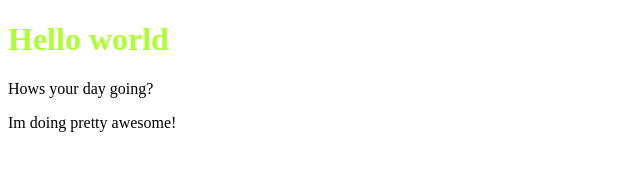
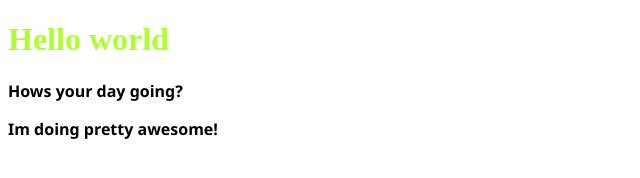
Before and after one commit to dequan300/grandintro, a plain HTML site: page index.html in a window 1280 px wide. Shown: the whole page, without its empty margins (0-640 px from the left). Drawn offline with Linux system fonts and the light colour scheme.

Commit message:
improved paragrah style

```diff
--- a/style.css
+++ b/style.css
@@ -1,3 +1,8 @@
 h1 {
     color: greenyellow;
 }
+
+p {
+    font-family: 'Segoe UI', Tahoma, Geneva, Verdana, sans-serif;
+    font-weight: 600;
+}
```
